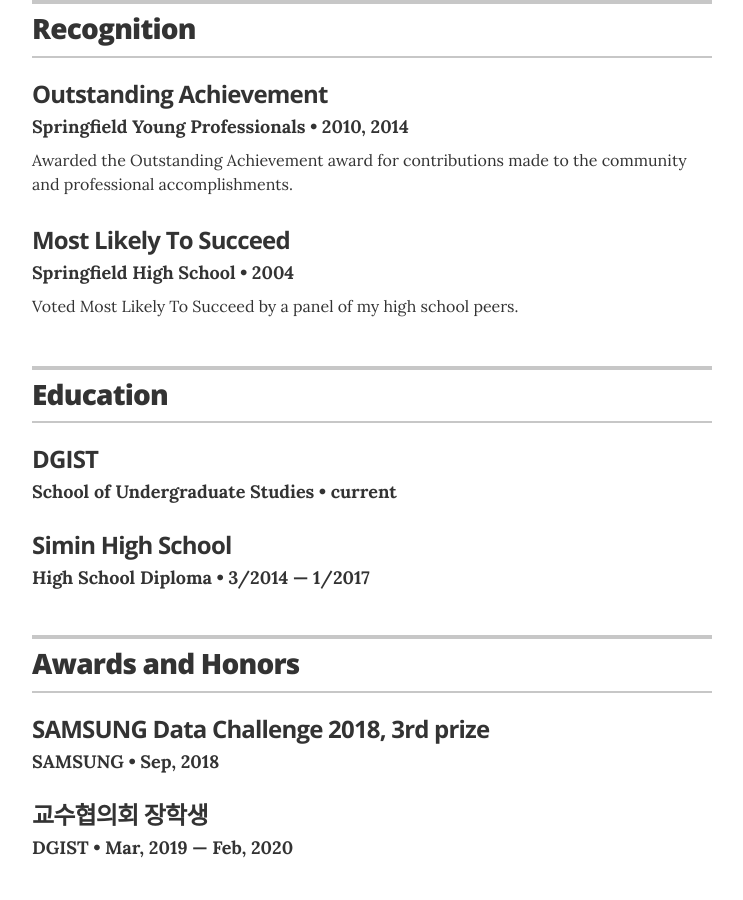
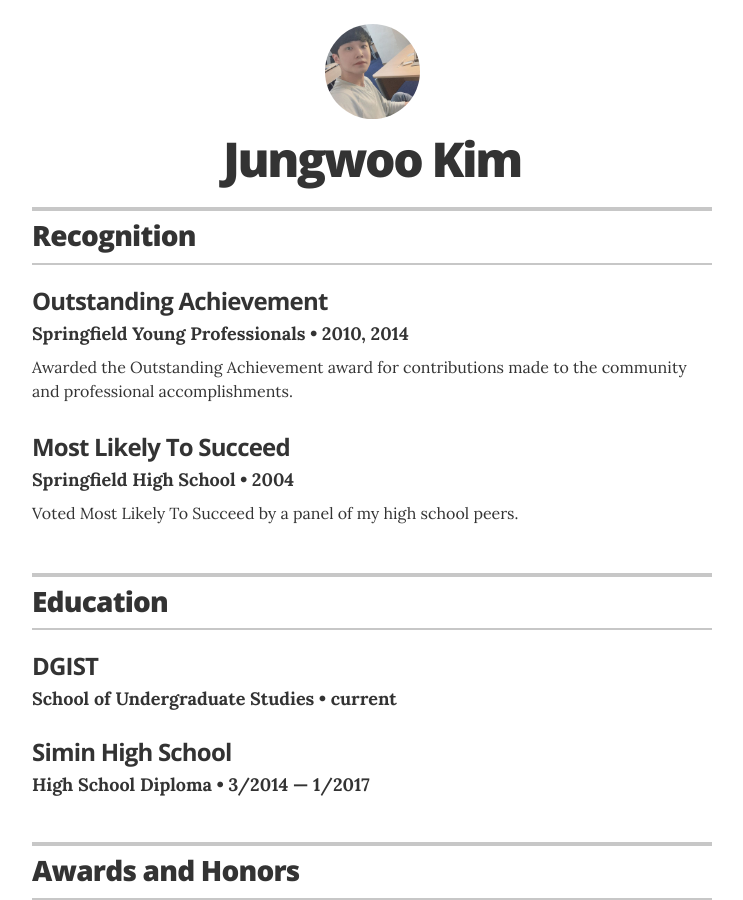
Before and after one commit to pgworld/devwoo.github.io, a Jekyll site: the page built from index.html, in a window 1280 px wide and 900 px high. Shown: the whole window, without its empty margins (268-1011 px from the left). Built offline with Jekyll 4.4.1, drawn with Linux system fonts in a browser that asks for light colours.

Commit message:
Update resume.html

```diff
--- a/_layouts/resume.html
+++ b/_layouts/resume.html
@@ -9,7 +9,19 @@
       <meta itemprop="telephone" content="{{ site.resume_contact_telephone }}"/>
       <meta itemprop="address" content="{{ site.resume_contact_address }}"/>
 
+      <header class="page-header">
 
+        <!-- You can turn off the avatar in _config.yml by setting to false -->
+        {% if site.resume_avatar == 'true' %}
+        <img src="images/avatar.jpg" alt="my photo" class="avatar no-print" itemprop="image">
+        {% endif %}
+
+        <!-- Your name is defined in the _config.yml file -->
+        <h1 class="header-name" itemprop="name">{{ site.resume_name }}</h1>
+
+
+
+      </header>
 
 
       {% if site.resume_section_recognition %}
```
